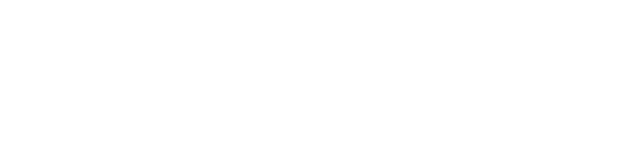
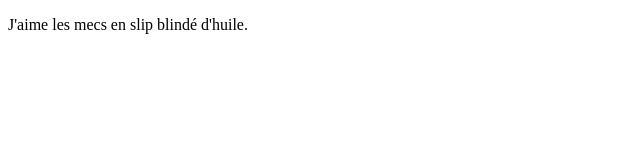
Before and after one commit to amelierevel/gitleretour, a plain HTML site: page index.html in a window 1280 px wide. Shown: the whole page, without its empty margins (0-640 px from the left). Drawn offline with Linux system fonts and the light colour scheme.

Commit message:
modification

```diff
--- a/index.html
+++ b/index.html
@@ -10,6 +10,7 @@
     <!-- Partie Laurie -->
     <!-- Fin partie Laurie -->
     <!-- Partie Rémy -->
+    <p>J'aime les mecs en slip blindé d'huile.</p>
     <!-- Fin partie Rémy -->
     <!-- Partie Thomas -->
     <!-- Fin partie Thomas -->
```
